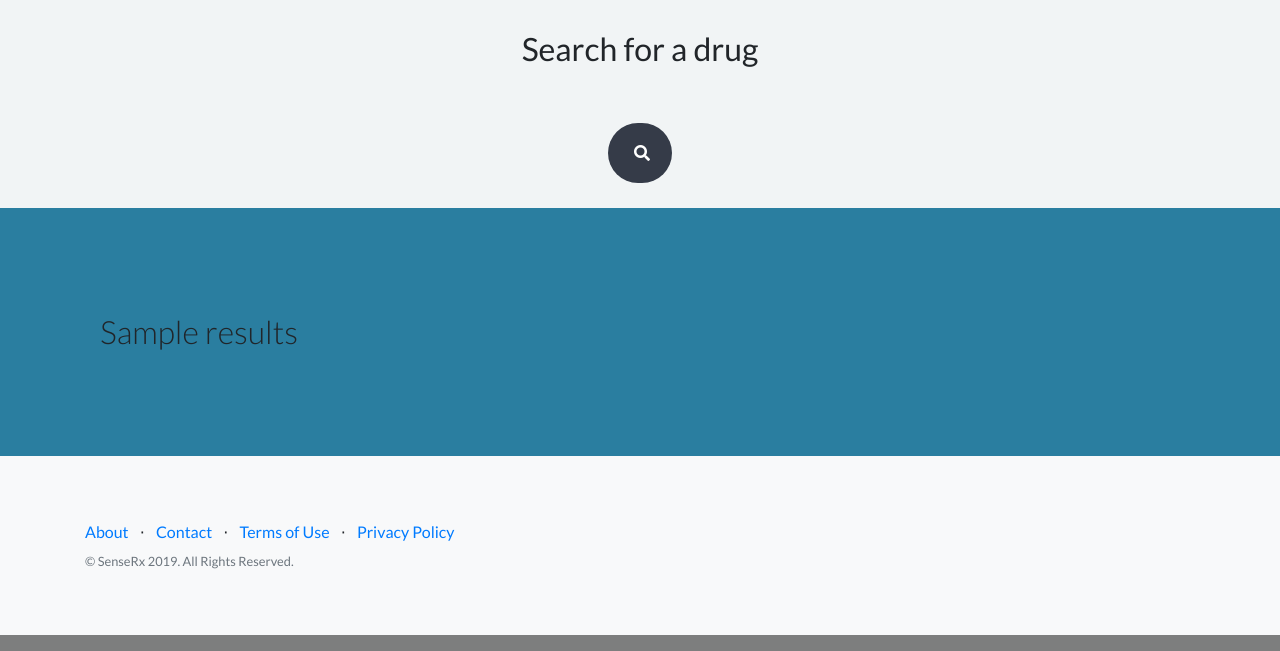
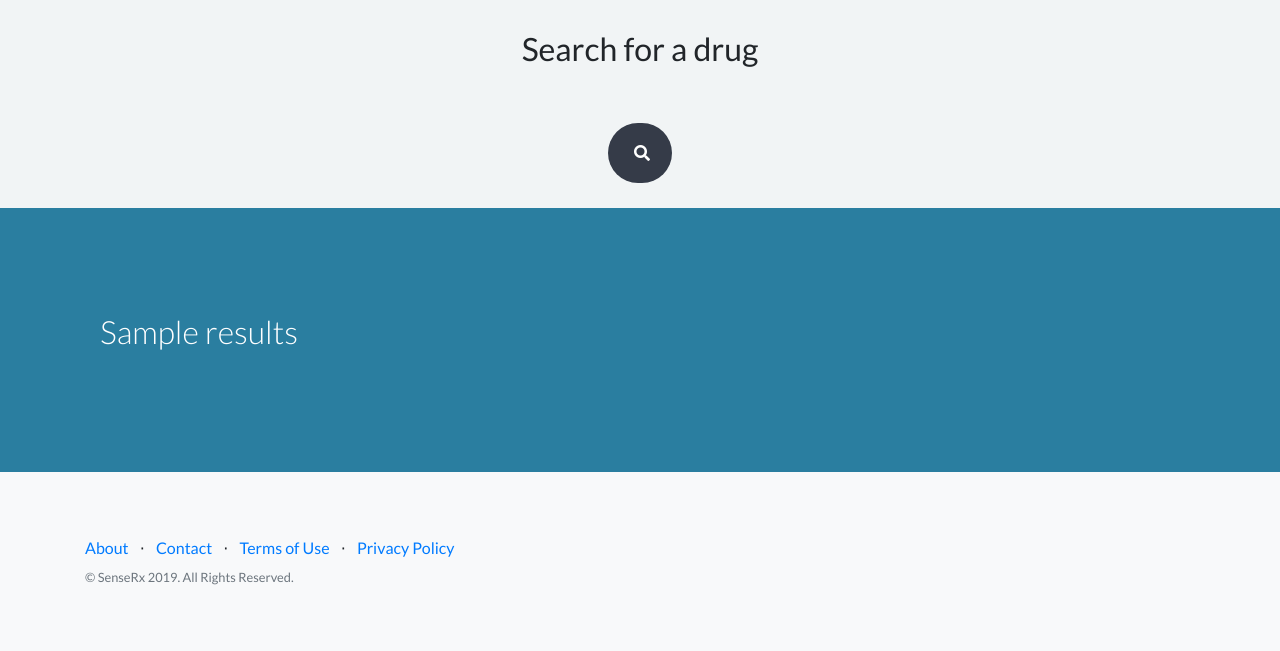
Before and after one commit to tonyxmella66/toronto_health_hack_2019, a Flask app: template app/templates/index.html in a window 1280 px wide. Shown: the part 651-1302 px from the top of the page. Run offline with Flask 2, Linux system fonts and the light colour scheme; the template is opened without the code that fills it: most values are stand-ins (such as "Sample title", 1, 10 or a date in 2020); some libraries are stand-ins or nearby versions; some web fonts are replaced.

Commit message:
prototype

```diff
--- a/app/static/styles.css
+++ b/app/static/styles.css
@@ -83,3 +83,7 @@ color: #39cadd;
     padding: 100px;
     background:rgb(42, 126, 160) !important;
 }
+
+.results_box p {
+    color: white;
+}
--- a/app/templates/index.html
+++ b/app/templates/index.html
@@ -83,7 +83,7 @@
   <!-- Image Showcases -->
   <section id="results_id">
     <div class="results_box">
-      {{ results }}
+      <p>{{ results }}</p>
     </div>
   </section>
 
```
